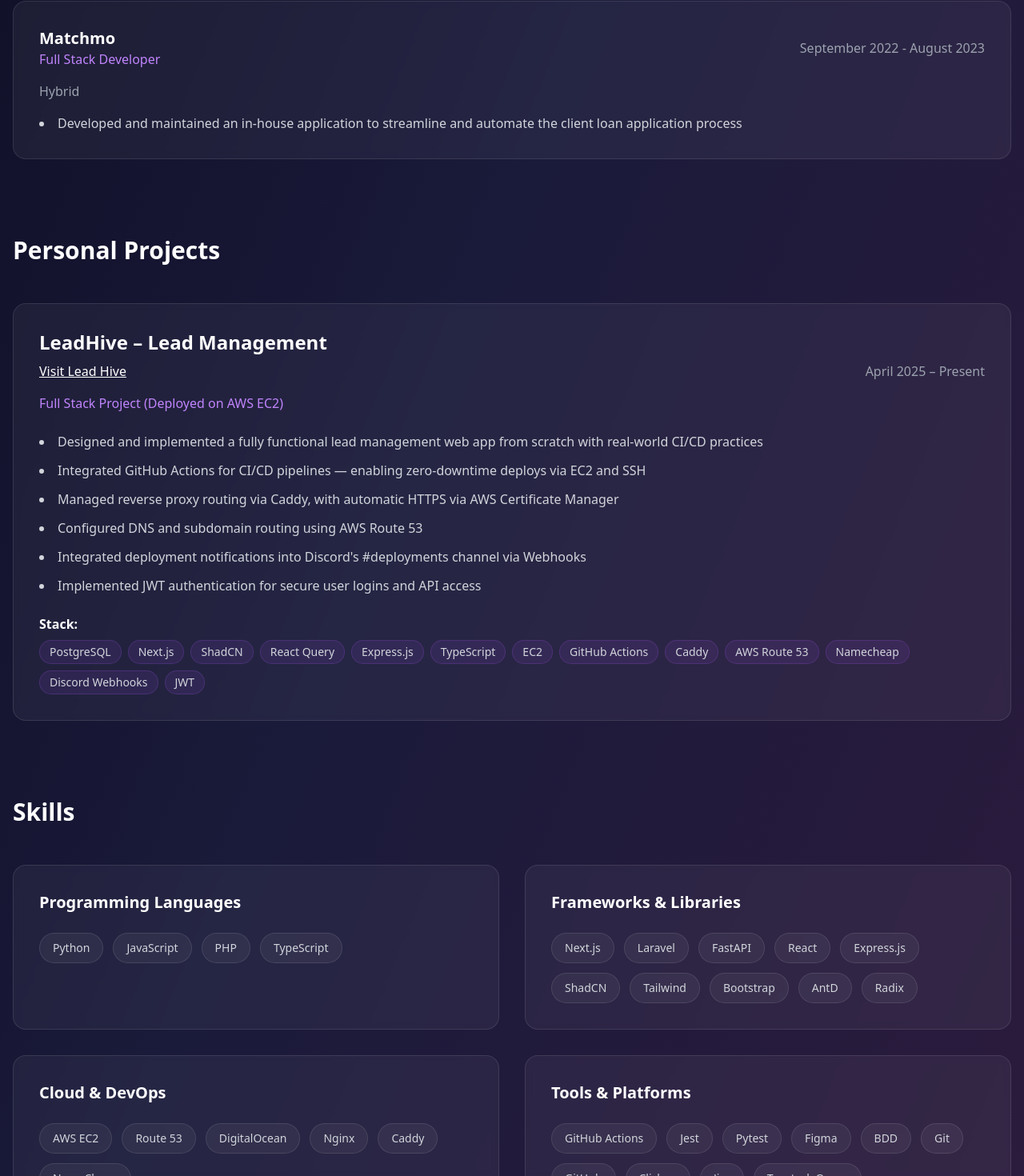
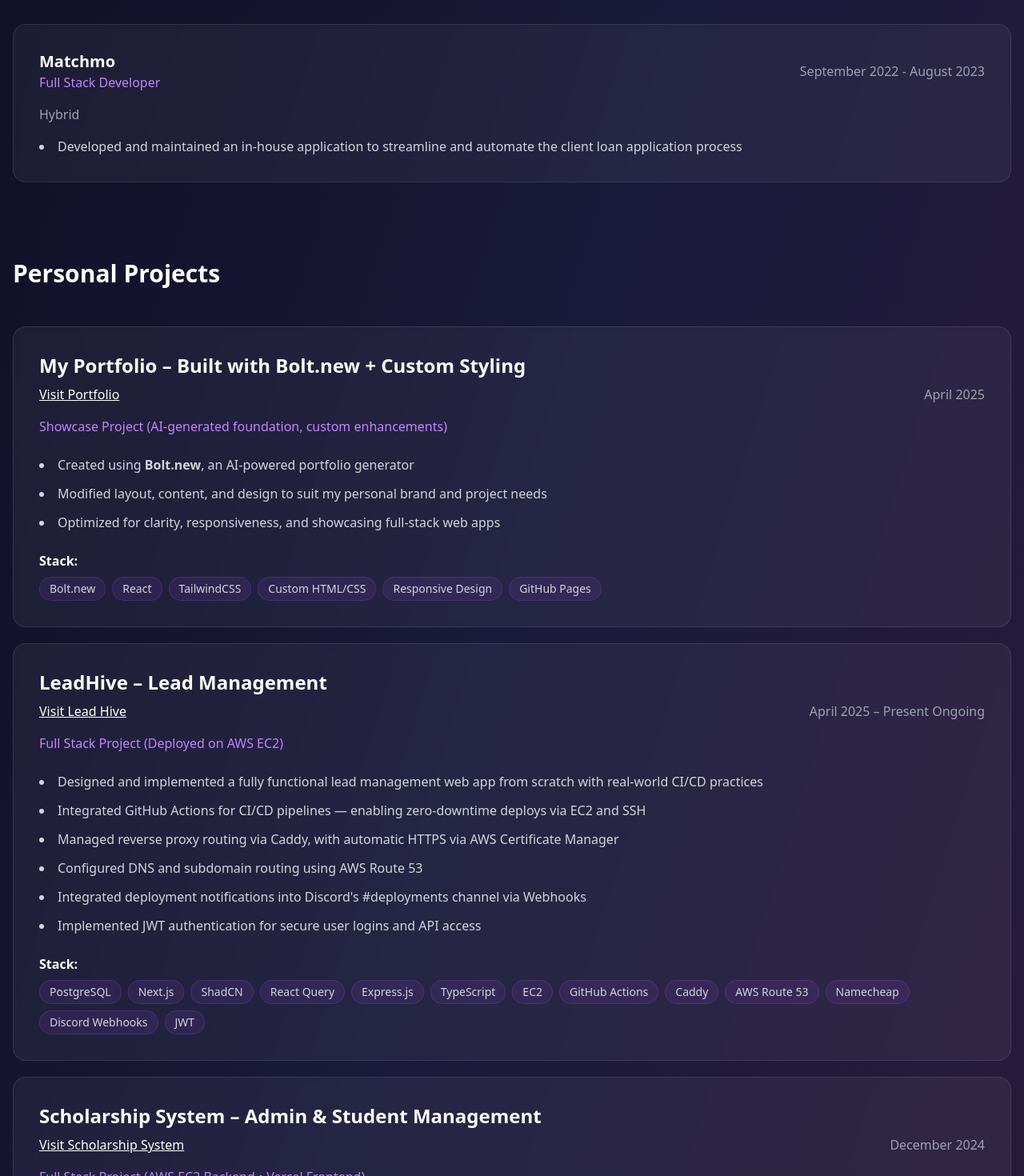
Before and after one commit to Ruzell11/portfolio-2025, a React (Vite) app: page / in a window 1280 px wide. Shown: the part 1328-2798 px from the top of the page at 80% size. Built offline with nearby package versions, Linux system fonts and the light colour scheme.

Commit message:
add details

```diff
--- a/src/App.tsx
+++ b/src/App.tsx
@@ -48,11 +48,9 @@ function App() {
         <section className="mb-24">
           <h2 className="text-3xl font-bold mb-8 text-white">Summary</h2>
           <p className="text-gray-300 leading-relaxed text-lg max-w-4xl">
-            Results-driven Full Stack Developer with expertise in Python, JavaScript, PHP, and TypeScript.
-            Experienced in building, maintaining, and optimizing scalable web and software applications.
-            Proficient in utilizing modern frameworks, tools, and technologies to enhance user experience
-            and drive business growth. Adept at collaborating with cross-functional teams to deliver high-quality solutions.
-          </p>
+  Versatile and results-driven Full Stack Developer with hands-on experience in building, deploying, and scaling modern web applications. Skilled in Python, JavaScript, PHP, and TypeScript, with a strong focus on performance, clean architecture, and user-first design. Passionate about leveraging modern frameworks and tools to create seamless user experiences and deliver real business value. Proven ability to collaborate with cross-functional teams and ship high-quality solutions in fast-paced environments.
+</p>
+
         </section>
 
         {/* Experience Section */}
@@ -112,8 +110,48 @@ function App() {
         </section>
 
         {/* Projects Section */}
-        <section className="mb-24" id='projects'>
+        <section className="mb-24 space-y-5" id='projects'>
           <h2 className="text-3xl font-bold mb-12 text-white">Personal Projects</h2>
+
+          <div className="bg-white/5 backdrop-blur-sm p-6 sm:p-8 rounded-2xl border border-white/10 transition-all duration-300 hover:border-purple-500/50 hover:bg-white/10">
+            <div className="flex flex-col sm:flex-row justify-between items-start sm:items-center mb-6 gap-4">
+              <div>
+                <div className='mb-4'>
+                  <h3 className="text-2xl font-semibold text-white mb-2">
+                    My Portfolio – Built with Bolt.new + Custom Styling
+                  </h3>
+                  <a
+                    href="https://portfolio-2025-nine-coral.vercel.app/"
+                    target="_blank"
+                    rel="noopener noreferrer"
+                    className="text-white hover:text-indigo-300 underline transition-colors duration-200"
+                  >
+                    Visit Portfolio
+                  </a>
+                </div>
+                <p className="text-purple-400">Showcase Project (AI-generated foundation, custom enhancements)</p>
+              </div>
+              <p className="text-gray-400">April 2025</p>
+            </div>
+            <ul className="list-disc list-inside text-gray-300 space-y-3 mb-6">
+              <li>Created using <strong>Bolt.new</strong>, an AI-powered portfolio generator</li>
+              <li>Modified layout, content, and design to suit my personal brand and project needs</li>
+              <li>Optimized for clarity, responsiveness, and showcasing full-stack web apps</li>
+            </ul>
+            <div className="text-gray-300">
+              <strong className="text-white">Stack:</strong>
+              <div className="flex flex-wrap gap-2 mt-2">
+                {[
+                  "Bolt.new", "React", "TailwindCSS", "Custom HTML/CSS", "Responsive Design", "GitHub Pages" // or Vercel etc.
+                ].map((tech) => (
+                  <span key={tech} className="px-3 py-1 bg-purple-500/10 rounded-full text-sm border border-purple-500/20">
+                    {tech}
+                  </span>
+                ))}
+              </div>
+            </div>
+          </div>
+
 
           <div className="bg-white/5 backdrop-blur-sm p-6 sm:p-8 rounded-2xl border border-white/10 transition-all duration-300 hover:border-purple-500/50 hover:bg-white/10">
             <div className="flex flex-col sm:flex-row justify-between items-start sm:items-center mb-6 gap-4">
@@ -133,7 +171,7 @@ function App() {
                 </div>
                 <p className="text-purple-400">Full Stack Project (Deployed on AWS EC2)</p>
               </div>
-              <p className="text-gray-400">April 2025 – Present</p>
+              <p className="text-gray-400">April 2025 – Present Ongoing</p>
             </div>
             <ul className="list-disc list-inside text-gray-300 space-y-3 mb-6">
               <li>Designed and implemented a fully functional lead management web app from scratch with real-world CI/CD practices</li>
@@ -157,6 +195,49 @@ function App() {
               </div>
             </div>
           </div>
+          <div className="bg-white/5 backdrop-blur-sm p-6 sm:p-8 rounded-2xl border border-white/10 transition-all duration-300 hover:border-purple-500/50 hover:bg-white/10">
+            <div className="flex flex-col sm:flex-row justify-between items-start sm:items-center mb-6 gap-4">
+              <div>
+                <div className='mb-4'>
+                  <h3 className="text-2xl font-semibold text-white mb-2">
+                    Scholarship System – Admin & Student Management
+                  </h3>
+                  <a
+                    href="https://scholarship-system-three.vercel.app/"
+                    target="_blank"
+                    rel="noopener noreferrer"
+                    className="text-white hover:text-indigo-300 underline transition-colors duration-200"
+                  >
+                    Visit Scholarship System
+                  </a>
+                </div>
+                <p className="text-purple-400">Full Stack Project (AWS EC2 Backend • Vercel Frontend)</p>
+              </div>
+              <p className="text-gray-400">December 2024</p>
+            </div>
+            <ul className="list-disc list-inside text-gray-300 space-y-3 mb-6">
+              <li>Developed a centralized web app for municipalities to manage scholarship applications with role-based access for admins and students</li>
+              <li>Admins can add, update, and delete student records, manage admin users, and update their profiles</li>
+              <li>Students can securely log in, view their application status in real time, and manage their profile info</li>
+              <li>Integrated application analytics dashboard — admins can view real-time stats on applicants by status (e.g., in progress, approved, rejected)</li>
+              <li>Backend built with Express.js, Prisma ORM, MySQL, and JWT-based authentication</li>
+              <li>Frontend deployed on Vercel; backend on AWS EC2 with Caddy reverse proxy and subdomain management via Namecheap</li>
+            </ul>
+            <div className="text-gray-300">
+              <strong className="text-white">Stack:</strong>
+              <div className="flex flex-wrap gap-2 mt-2">
+                {[
+                  "MySQL", "Next.js", "ShadCN", "TanStack (React Query)", "Express.js", "TypeScript",
+                  "Prisma", "JWT", "TailwindCSS", "Vercel", "AWS EC2", "Caddy", "Namecheap"
+                ].map((tech) => (
+                  <span key={tech} className="px-3 py-1 bg-purple-500/10 rounded-full text-sm border border-purple-500/20">
+                    {tech}
+                  </span>
+                ))}
+              </div>
+            </div>
+          </div>
+
         </section>
 
         {/* Skills Section */}
```
